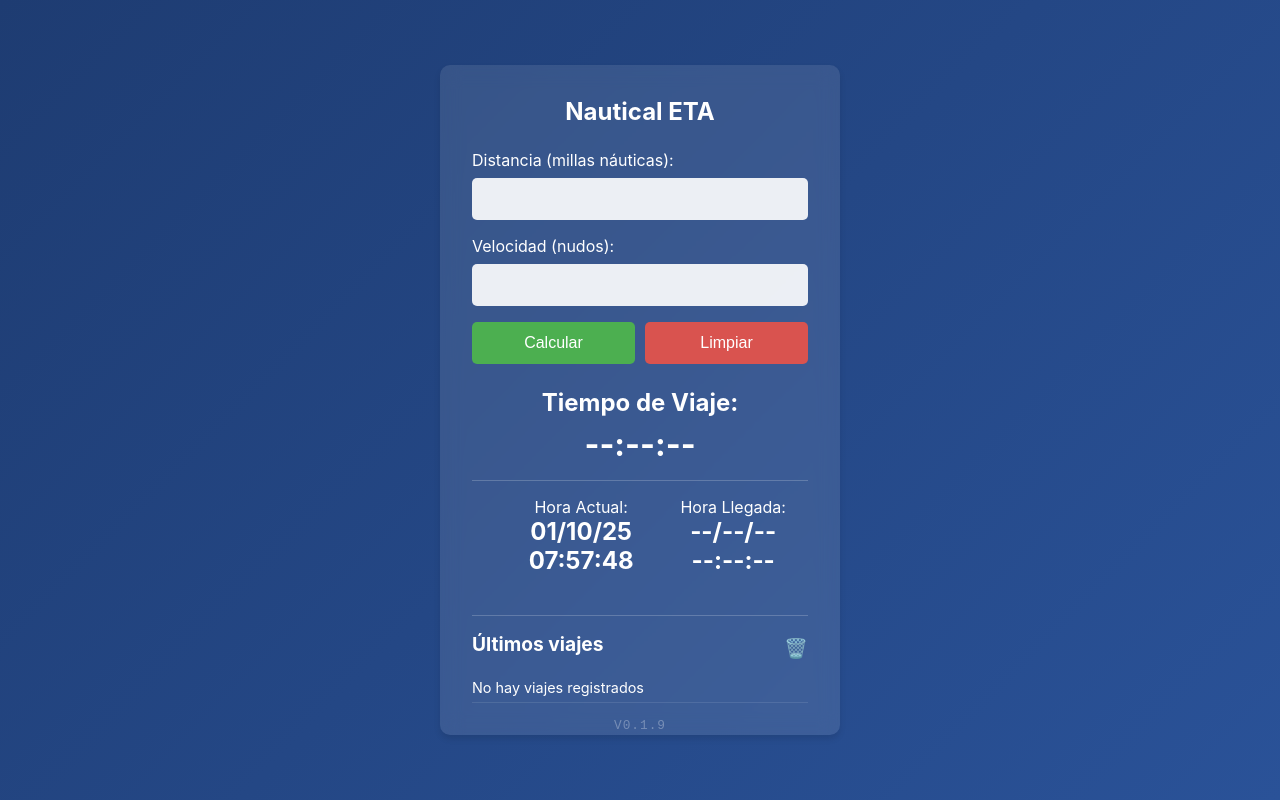
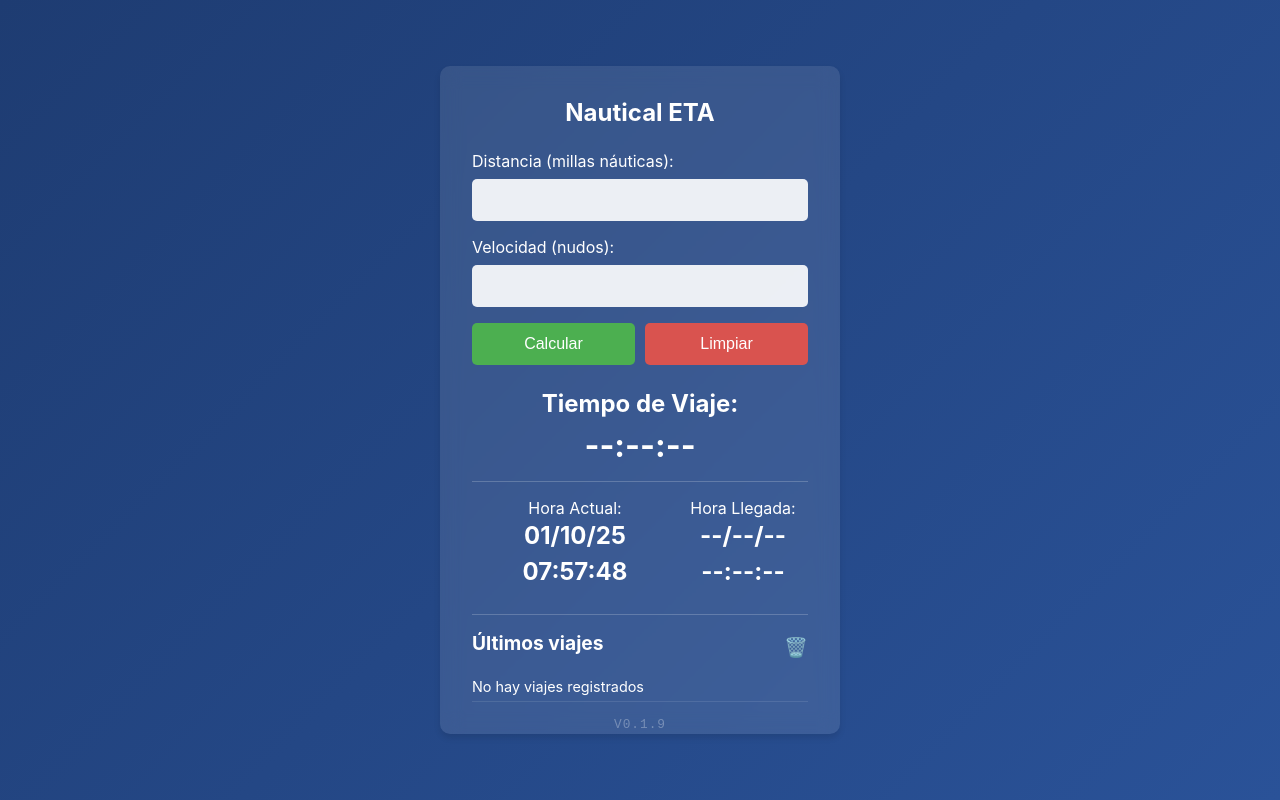
Before and after one commit to socramazibi/Calculadora-Barco, a plain HTML site: page index.html in a window 1280 px wide. Drawn offline with Linux system fonts and the light colour scheme.

Commit message:
Add files via upload

```diff
--- a/styles.css
+++ b/styles.css
@@ -112,6 +112,20 @@ input {
 #arrival-time {
   font-size: 1.5rem;
   font-weight: bold;
+  display: inline-block;    /* Permite que min-width y min-height funcionen */
+  text-align: center;       /* Centrado horizontal */
+  min-width: 4ch;           /* Mantiene espacio suficiente para "00:00" */
+  line-height: 1.5;         /* Espacio entre las líneas */
+  min-height: 3em;          /* Altura mínima para mantener ambas líneas */
+}
+
+/* Opcional: para el contenedor si quieres que no se mueva nada */
+.time-info {
+  display: flex;
+  justify-content: space-between;
+  padding: 1rem 0 0 0;
+  border-top: 1px solid rgba(255, 255, 255, 0.2);
+  align-items: flex-start;   /* Mantiene alineadas las cajas aunque estén vacías */
 }
 
 /* Estilos para el historial */
```
